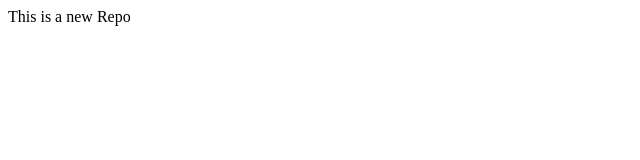
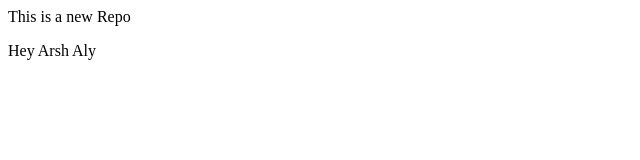
Before and after one commit to MohammadArsh721/Localrepo, a plain HTML site: page index.html in a window 1280 px wide. Shown: the full height of the page, 0-640 px from the left. Drawn offline with Linux system fonts and the light colour scheme.

Commit message:
Add new para

```diff
--- a/index.html
+++ b/index.html
@@ -1 +1,2 @@
 <p>This is a new Repo</p>
+<p>Hey Arsh Aly</p>
```
